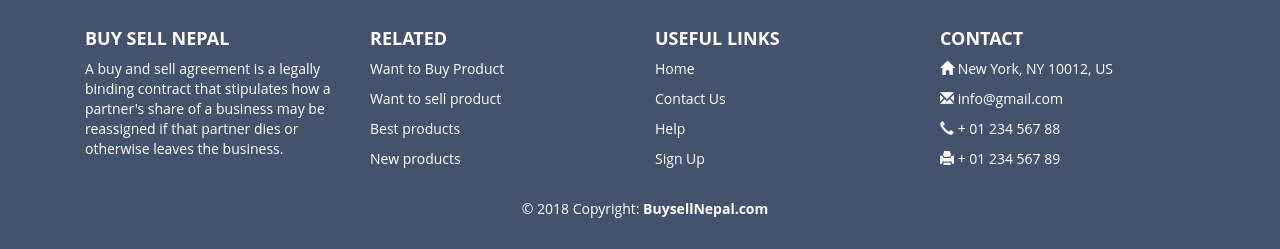
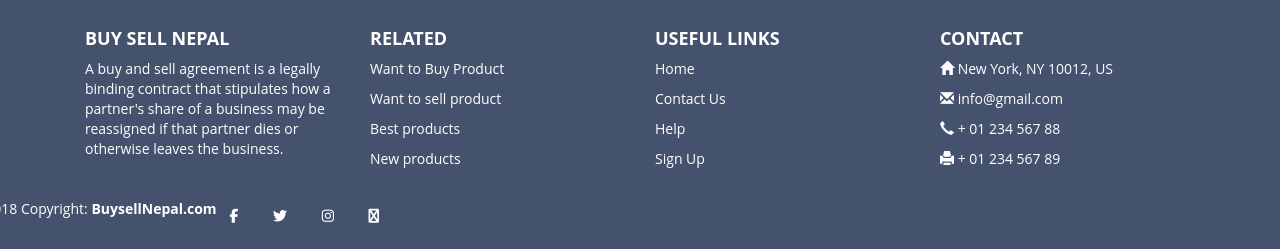
Before and after one commit to roonal/project, a CodeIgniter app: page /ciproject/ in a window 1280 px wide. Shown: the part 2421-2670 px from the top of the page. Run offline with CodeIgniter, Linux system fonts and the light colour scheme; some libraries are stand-ins or nearby versions.

Commit message:
second commit in ronal

```diff
--- a/application/views/home_page.php
+++ b/application/views/home_page.php
@@ -335,8 +335,6 @@ defined('BASEPATH') OR exit('No direct script access allowed');
 			</div>
 		</div>
 
-
-
     </style>
 <script type="text/javascript">
 	$(document).ready(function(){
@@ -387,23 +385,7 @@ defined('BASEPATH') OR exit('No direct script access allowed');
 				margin-top: 10px;
 			}
 
-			.star-rating i {
-				font-size: 14px;
-				color: #ffc000;
-			}
 
-			.wish-icon .fa-heart {
-				color: red;
-			}
-			.wish-icon {
-				position: absolute;
-				right: 10px;
-				top: 10px;
-				z-index: 99;
-				cursor: pointer;
-				font-size: 20px;
-				color: #abb0b8;
-			}
 
 		</style>
 	</body>
--- a/application/views/shared/footer.php
+++ b/application/views/shared/footer.php
@@ -40,14 +40,45 @@ defined('BASEPATH') OR exit('No direct script access allowed');
 			</div>
 		</div>
 
-		<div class="row d-flex align-items-center">
-			<div class="col-md-10">
+		<div class="row">
 				<p class="text-center">© 2018 Copyright:
           		<a href="#">
             	<strong>BuysellNepal.com</strong>
           		</a></p>
-          	</div>
+
+          		<div class="icons">
+					<li class="list-inline-item">
+		              <a class="btn btn-outline-primary">
+		                <i class="fa fa-facebook-f"></i>
+		              </a>
+		            </li>
+
+		            <li class="list-inline-item">
+		              <a class="btn btn-outline-primary">
+		                <i class="fa fa-twitter"></i>
+		              </a>
+		            </li>
+
+		            <li class="list-inline-item">
+		              <a class="btn btn-outline-primary">
+		               <i class="fa fa-instagram"></i>
+		              </a>
+		            </li>
+
+		            <li class="list-inline-item">
+		              <a class="btn btn-outline-primary">
+		                <i class="fa fa-google-plus-g"></i>
+		              </a>
+		            </li>
+		</div>
 
 		</div>
-	</div>
+
+
+
+    </div>
 </footer>
+
+<style>
+
+</style>
--- a/assets/css/footer.css
+++ b/assets/css/footer.css
@@ -18,5 +18,9 @@ margin-top: 20px;
 color: white;
 }
 .text-center{
-margin-left: 200px;
+margin-left: -100px;
 }
+
+.icons li{
+	margin-right: 100px;
+}
```
